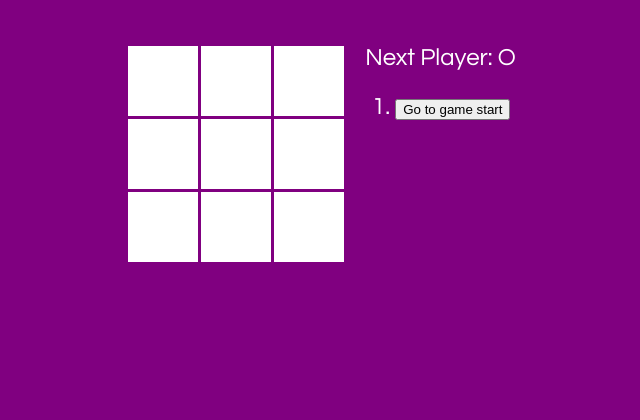
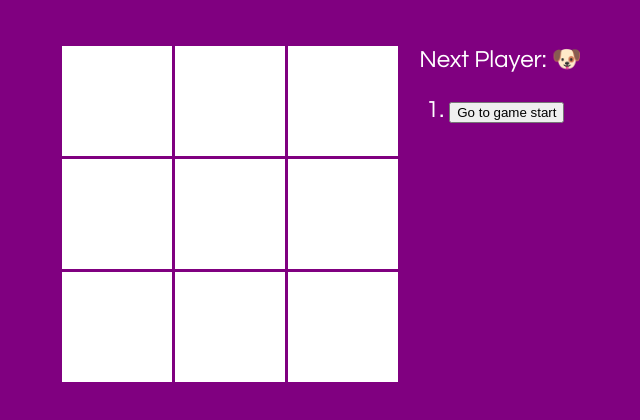
Before and after one commit to DrVicki/tic-tac-toes, a React app: page / in a window 1280 px wide. Shown: the whole page, without its empty margins (319-959 px from the left). Built offline with nearby package versions, Linux system fonts and the light colour scheme.

Commit message:
1 binaries uploaded

```diff
--- a/src/index.css
+++ b/src/index.css
@@ -26,13 +26,13 @@ ol, ul {
   font-size: 44px;
   color: purple;
   font-weight: bold;
-  line-height: 74px;
-  height: 74px;
+  line-height: 114px;
+  height: 114px;
   margin-right: -1px;
   margin-top: -1px;
   padding: 0;
   text-align: center;
-  width: 74px;
+  width: 114px;
 }
 
 .square:focus {
--- a/src/index.js
+++ b/src/index.js
@@ -64,7 +64,9 @@ class Game extends React.Component {
     if (calculateWinner(squares) || squares[i]) {
       return;
     }
-    squares[i] = this.state.xIsNext ? 'X' : 'O';
+    squares[i] = this.state.xIsNext ?   '🐈‍' : '🐶';
+
+
     this.setState({
      history: history.concat([{
        squares: squares
@@ -101,7 +103,7 @@ class Game extends React.Component {
   if (winner) {
     status = "Winner: " + winner;
   } else {
-    status ='Next Player: ' + (this.state.xIsNext ? 'X' : 'O');
+    status ='Next Player: ' + (this.state.xIsNext ? '🐈' : '🐶');
   }
 
     return (
```
Also changed, not shown: src/pawprint.jpg (added), 1 other file.
